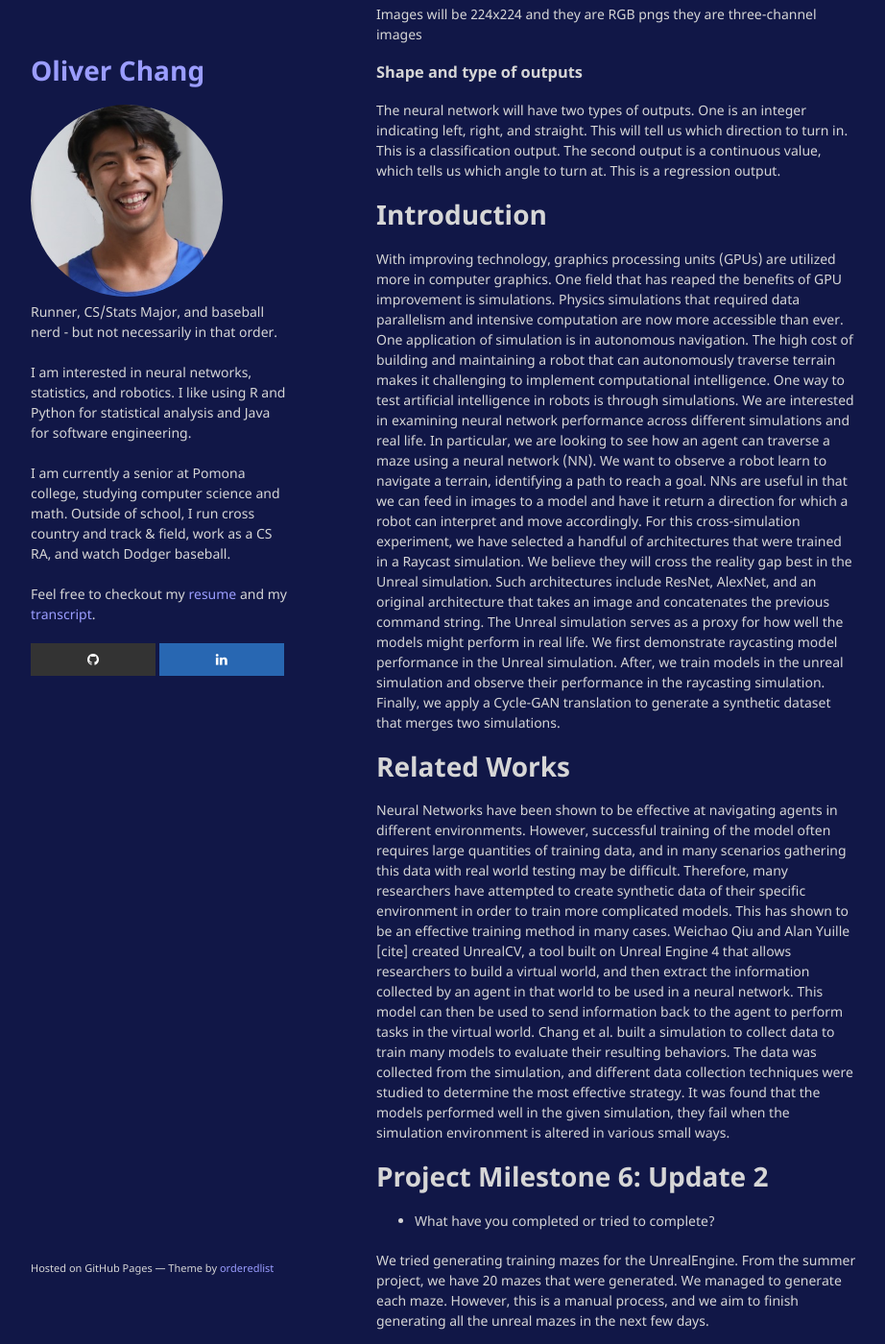
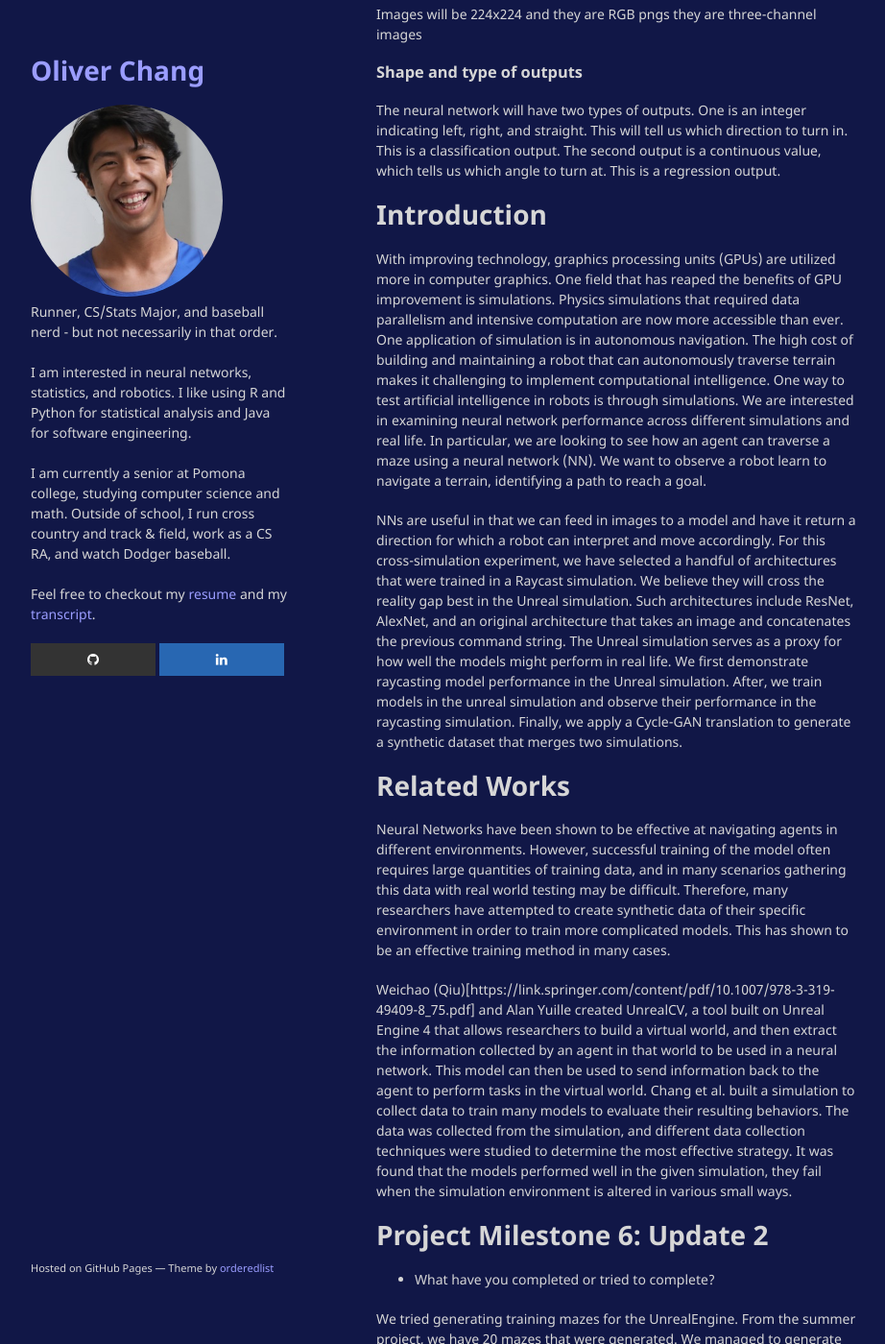
Before and after one commit to oliverc1623/oliverc1623.github.io, a Jekyll site: the page built from cs152/outline.md, in a window 1280 px wide and 1400 px high, scrolled down 2472 px. Shown: the whole window at 96% size, without its empty margins (178-1100 px from the left). Built offline with Jekyll 4.4.1, drawn with Linux system fonts in a browser that asks for light colours; our own code applies the rules of GitHub Pages for plain Markdown files.

Commit message:
addressed some comments

```diff
--- a/cs152/outline.md
+++ b/cs152/outline.md
@@ -77,12 +77,14 @@ The second output is a continuous value, which tells us which angle to turn at.
 # Introduction
 
 With improving technology, graphics processing units (GPUs) are utilized more in computer graphics. One field that has reaped the benefits of GPU improvement is simulations. Physics simulations that required data parallelism and intensive computation are now more accessible than ever. One application of simulation is in autonomous navigation. The high cost of building and maintaining a robot that can autonomously traverse terrain makes it challenging to implement computational intelligence. One way to test artificial intelligence in robots is through simulations. We are interested in examining neural network performance across different simulations and real life. In particular, we are looking to see how an agent can traverse a maze using a neural network (NN). We want to observe a robot learn to navigate a terrain, identifying a path to reach a goal.
+
 NNs are useful in that we can feed in images to a model and have it return a direction for which a robot can interpret and move accordingly. For this cross-simulation experiment, we have selected a handful of architectures that were trained in a Raycast simulation. We believe they will cross the reality gap best in the Unreal simulation. Such architectures include ResNet, AlexNet, and an original architecture that takes an image and concatenates the previous command string. The Unreal simulation serves as a proxy for how well the models might perform in real life. We first demonstrate raycasting model performance in the Unreal simulation. After, we train models in the unreal simulation and observe their performance in the raycasting simulation. Finally, we apply a Cycle-GAN translation to generate a synthetic dataset that merges two simulations.
 
 # Related Works
 
 Neural Networks have been shown to be effective at navigating agents in different environments. However, successful training of the model often requires large quantities of training data, and in many scenarios gathering this data with real world testing may be difficult. Therefore, many researchers have attempted to create synthetic data of their specific environment in order to train more complicated models. This has shown to be an effective training method in many cases.
-Weichao Qiu and Alan Yuille [cite] created UnrealCV, a tool built on Unreal Engine 4 that allows researchers to build a virtual world, and then extract the information collected by an agent in that world to be used in a neural network. This model can then be used to send information back to the agent to perform tasks in the virtual world.
+
+Weichao (Qiu)[https://link.springer.com/content/pdf/10.1007/978-3-319-49409-8_75.pdf] and Alan Yuille created UnrealCV, a tool built on Unreal Engine 4 that allows researchers to build a virtual world, and then extract the information collected by an agent in that world to be used in a neural network. This model can then be used to send information back to the agent to perform tasks in the virtual world.
 Chang et al. built a simulation to collect data to train many models to evaluate their resulting behaviors. The data was collected from the simulation, and different data collection techniques were studied to determine the most effective strategy. It was found that the models performed well in the given simulation, they fail when the simulation environment is altered in various small ways.
 
 # Project Milestone 6: Update 2
```
